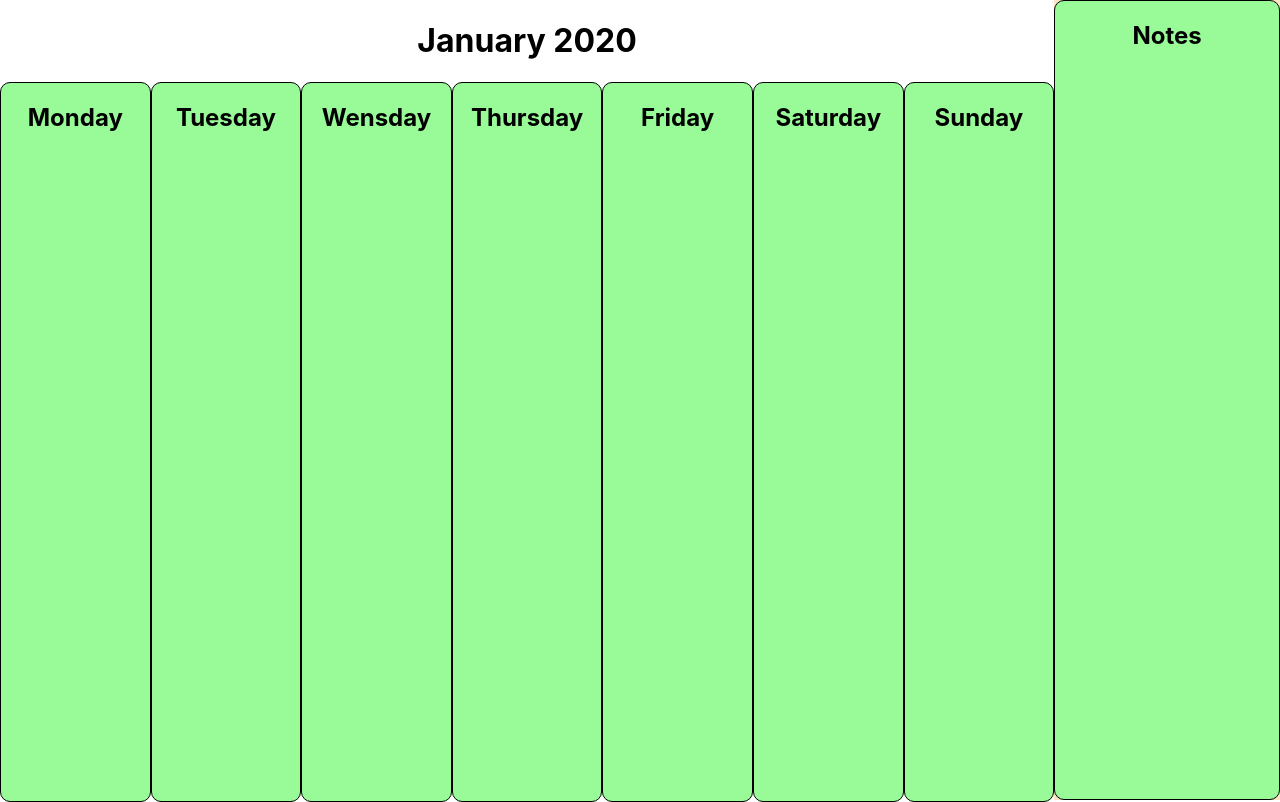
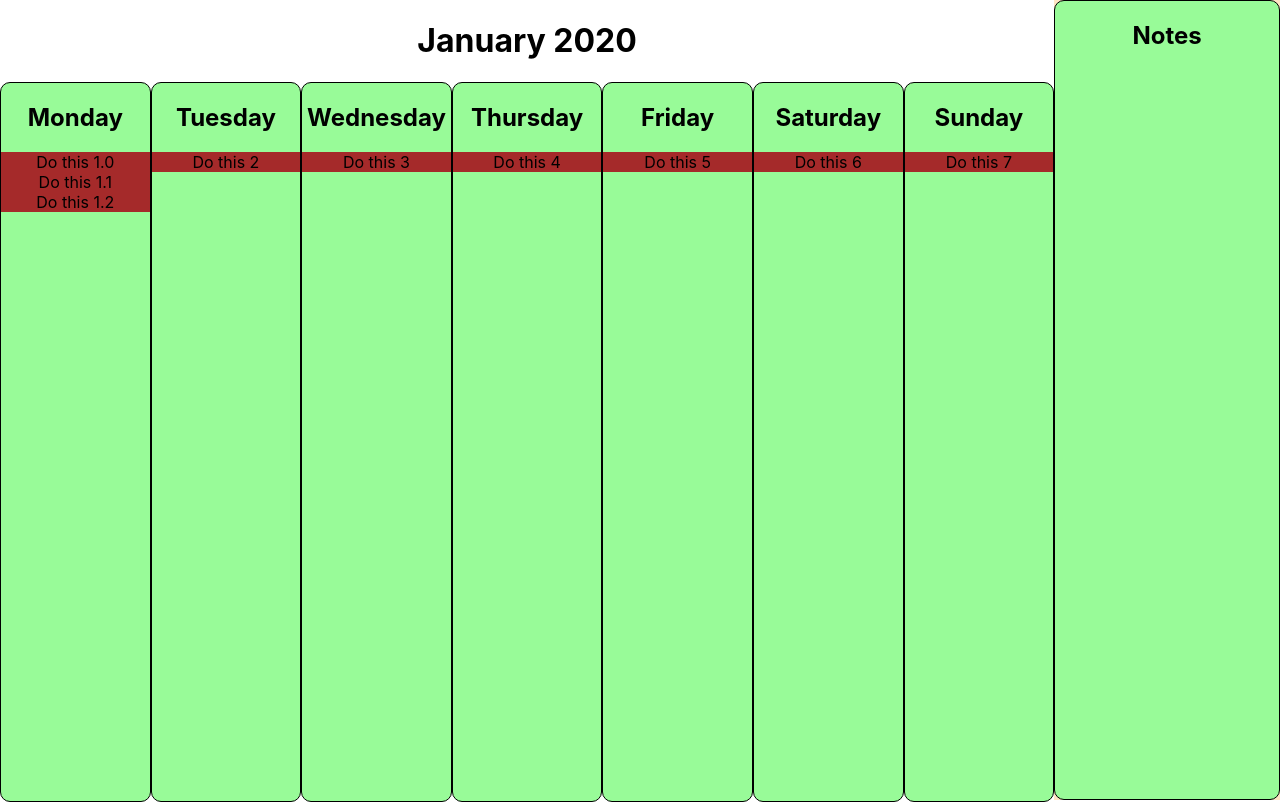
Before and after one commit to Pautrik/AgileProductivity, a React (Create React App) app in the folder frontend/: page / in a window 1280 px wide. Built offline with nearby package versions, Linux system fonts and the light colour scheme.

Commit message:
Added task component, renders tasks from data

```diff
--- a/frontend/src/components/day/index.js
+++ b/frontend/src/components/day/index.js
@@ -1,5 +1,6 @@
-import React from 'react';
-import './index.css';
+import React from "react";
+import "./index.css";
+import Task from "../tasks";
 
 class Day extends React.Component {
   constructor(props) {
@@ -8,11 +9,15 @@ class Day extends React.Component {
   }
 
   render() {
+    console.log(this.props);
     return (
       <div className="day-box">
         <h2>{this.props.dayName}</h2>
+        {this.props.tasks.map((x) => (
+          <Task taskText={x.text} />
+        ))}
       </div>
-        )
+    );
   }
 }
 
--- /dev/null
+++ b/frontend/src/components/tasks/index.css
@@ -0,0 +1,3 @@
+.task {
+  background-color: brown;
+}
--- /dev/null
+++ b/frontend/src/components/tasks/index.js
@@ -0,0 +1,10 @@
+import "./index.css";
+import React from "react";
+
+class Task extends React.Component {
+  render() {
+    return <div className="task">{this.props.taskText} </div>;
+  }
+}
+
+export default Task;
--- a/frontend/src/components/week/index.js
+++ b/frontend/src/components/week/index.js
@@ -1,6 +1,94 @@
-import React from 'react';
-import Day from '../day';
-import './index.css';
+import React from "react";
+import Day from "../day";
+import "./index.css";
+
+const weekData = JSON.parse(`{
+	"days":[
+		{
+			"date": "20200416",
+			"tasks": [
+				{
+					"text": "Do this 1.0",
+					"state": 1
+				},
+				{
+					"text": "Do this 1.1",
+					"state": 1
+				},
+				{
+					"text": "Do this 1.2",
+					"state": 1
+				}
+
+			]
+		},
+		{
+
+			"date": "20200417",
+			"tasks": [
+				{
+					"text": "Do this 2",
+					"state": 1
+				}
+			]
+		},
+		{
+			"date": "20200418",
+			"tasks": [
+				{
+					"text": "Do this 3",
+					"state": 1
+				}
+			]
+		},
+		{
+			"date": "20200419",
+			"tasks": [
+				{
+					"text": "Do this 4",
+					"state": 1
+				}
+			]
+		},
+		{
+			"date": "20200420",
+			"tasks": [
+				{
+					"text": "Do this 5",
+					"state": 1
+				}
+			]
+		},
+		{
+			"date": "20200421",
+			"tasks": [
+				{
+					"text": "Do this 6",
+					"state": 1
+				}
+			]
+		},
+		{
+			"date": "20200422",
+			"tasks": [
+				{
+					"text": "Do this 7",
+					"state": 1
+				}
+			]
+		}
+	]
+}`);
+
+const weekDays = [
+  "Monday",
+  "Tuesday",
+  "Wednesday",
+  "Thursday",
+  "Friday",
+  "Saturday",
+  "Sunday",
+];
 
 class Week extends React.Component {
   render() {
@@ -8,25 +96,19 @@ class Week extends React.Component {
       <div className="week-view">
         <div className="week">
           <div className="week-header">
-                        <h1>
-                            January 2020
-                        </h1>
+            <h1>January 2020</h1>
           </div>
           <div className="days">
-                        <Day dayName="Monday"/>
-                        <Day dayName="Tuesday"/>
-                        <Day dayName="Wensday"/>
-                        <Day dayName="Thursday"/>
-                        <Day dayName="Friday"/>
-                        <Day dayName="Saturday"/>
-                        <Day dayName="Sunday"/>
+            {weekDays.map((x, i) => (
+              <Day dayName={x} tasks={weekData.days[i].tasks} />
+            ))}
           </div>
         </div>
         <div className="note-container">
-                    <Day dayName="Notes" />
+          <Day dayName="Notes" tasks={[]} />
         </div>
       </div>
-        )
+    );
   }
 }
 
--- a/frontend/src/index.css
+++ b/frontend/src/index.css
@@ -1,15 +1,17 @@
 body {
   box-sizing: border-box;
   margin: 0;
-  font-family: -apple-system, BlinkMacSystemFont, 'Segoe UI', 'Roboto', 'Oxygen',
-    'Ubuntu', 'Cantarell', 'Fira Sans', 'Droid Sans', 'Helvetica Neue',
+  padding: 0;
+  font-family: -apple-system, BlinkMacSystemFont, "Segoe UI", "Roboto", "Oxygen",
+    "Ubuntu", "Cantarell", "Fira Sans", "Droid Sans", "Helvetica Neue",
     sans-serif;
   -webkit-font-smoothing: antialiased;
   -moz-osx-font-smoothing: grayscale;
   text-align: center;
+  overflow: hidden;
 }
 
 code {
-  font-family: source-code-pro, Menlo, Monaco, Consolas, 'Courier New',
+  font-family: source-code-pro, Menlo, Monaco, Consolas, "Courier New",
     monospace;
 }
```
Also changed, not shown: frontend/src/components/day/index.css (indentation only). Lines whose indentation alone changed are shown as unchanged.
